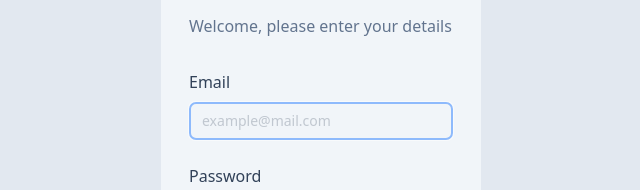
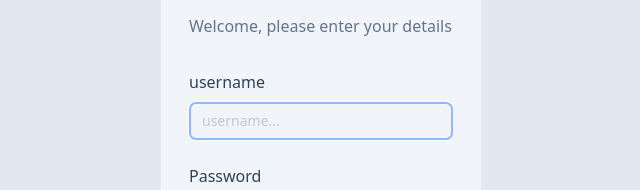
Before and after one commit to awul-code/atomic-react, a React (Vite) app: page /login in a window 1280 px wide. Shown: the part 257-447 px from the top of the page, without its empty margins (319-959 px from the left). Built offline with nearby package versions, Linux system fonts and the light colour scheme.

Commit message:
update: form login component: fixed layout issue and improved validation

```diff
--- a/src/components/Fragments/FormLogin/index.jsx
+++ b/src/components/Fragments/FormLogin/index.jsx
@@ -1,36 +1,45 @@
 import InputForm from '../../Elements/Input/Index';
 import Button from '../../Elements/Button/Index';
-import { useEffect, useRef } from 'react';
+import { useEffect, useRef, useState } from 'react';
+import { login } from '../../../services/auth.service';
 
 
 
 
 const FormLogin = () => {
+    const [loginFailed, setLoginFailed] = useState("")
 
     const handleLogin = (e) => {
         e.preventDefault()
-        const email = e.target.email.value;
-        const password = e.target.password.value;
-        localStorage.setItem("email", email)
-        localStorage.setItem("password", password)
-        window.location.href = "/products";
+        const data = {
+            username: e.target.username.value,
+            password: e.target.password.value
+        }
+        login(data, (status, res) => {
+            if (status) {
+                localStorage.setItem("token", res)
+                window.location.href = "/products"
+            } else {
+                setLoginFailed(res.response.data)
+            }
+        })
     }
 
-    const emailRef = useRef(null)
+    const usernameRef = useRef(null)
 
     useEffect(() => {
-        emailRef.current.focus();
+        usernameRef.current.focus();
     }, [])
 
     return (
         <>
             <form onSubmit={handleLogin}>
                 <InputForm
-                    label={"Email"}
-                    name={"email"}
-                    placeholder={'example@mail.com'}
-                    type={"email"}
-                    ref={emailRef}
+                    label={"username"}
+                    name={"username"}
+                    placeholder={'username...'}
+                    type={"text"}
+                    ref={usernameRef}
                 />
 
                 <InputForm
@@ -42,6 +51,8 @@ const FormLogin = () => {
 
                 <Button type="submit" className='w-full bg-blue-700'>Login</Button>
             </form>
+
+            {loginFailed && <p className='text-sm text-red-500 mt-5'>{loginFailed}</p>}
         </>
     )
 }
```
